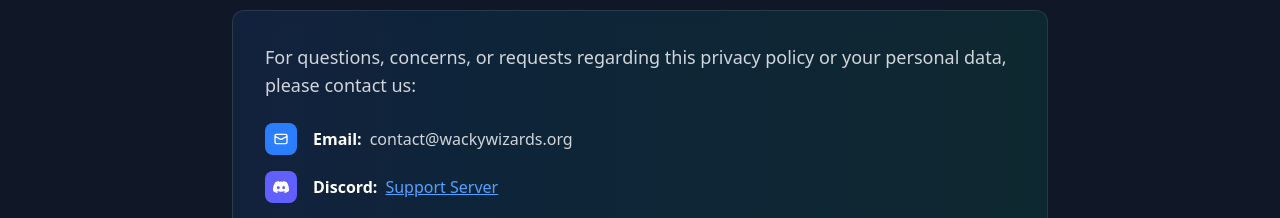
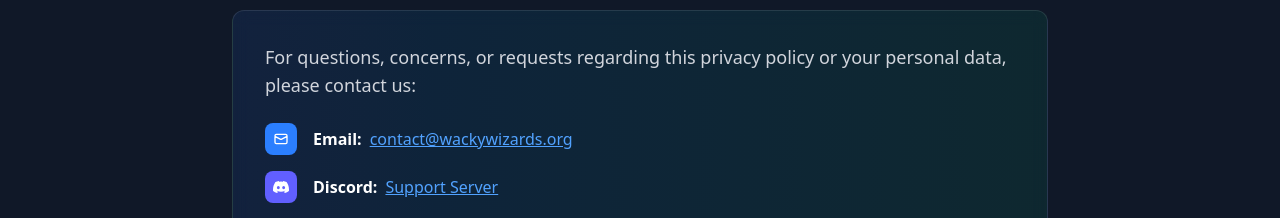
Before and after one commit to WackyWizards/Website, a Next.js app: page /privacy in a window 1280 px wide. Shown: the part 7720-7938 px from the top of the page. Built offline with nearby package versions, Linux system fonts and the light colour scheme.

Commit message:
Privacy Policy has mailto link for contact email

```diff
--- a/src/app/privacy/page.tsx
+++ b/src/app/privacy/page.tsx
@@ -1011,7 +1011,12 @@ export default function PrivacyPolicy() {
                   </div>
                   <div>
                     <span className="font-semibold text-white">Email:</span>
-                    <span className="text-gray-300 ml-2">contact@wackywizards.org</span>
+                    <a
+                      href="mailto:contact@wackywizards.org"
+                      className="text-blue-400 hover:text-blue-300 ml-2 underline transition-colors"
+                    >
+                      contact@wackywizards.org
+                    </a>
                   </div>
                 </div>
 
```
